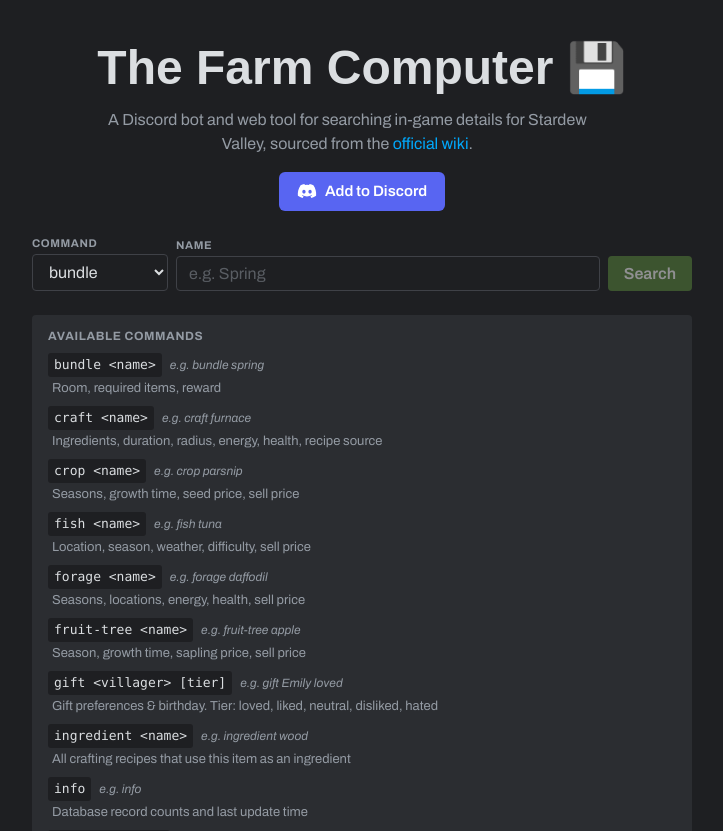
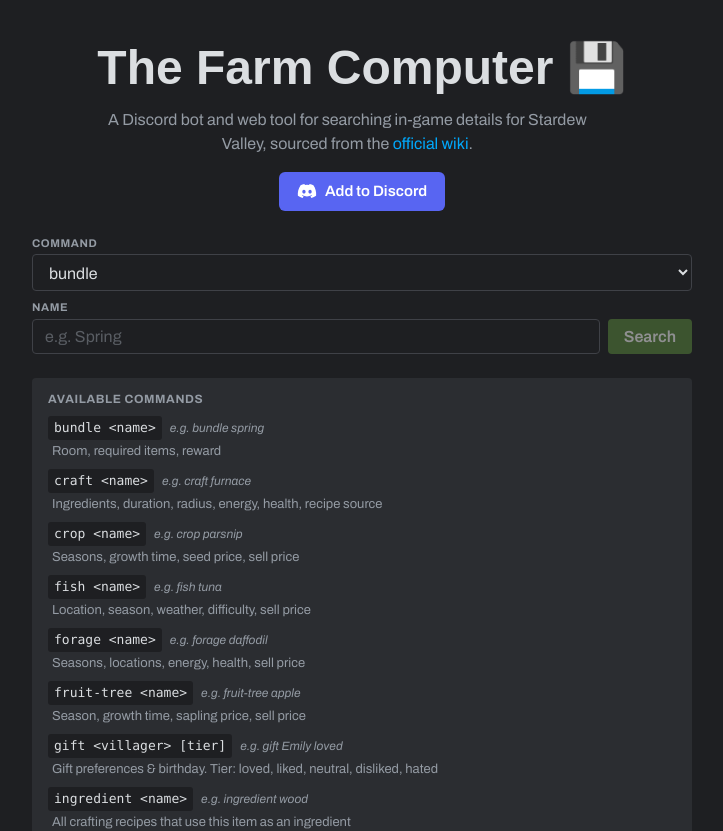
Before and after one commit to blazerzero/thefarmcomputer, a React (Vite) app in the folder web/: page / in a window 1280 px wide. Shown: the top 831 px of the page, without its empty margins (278-1001 px from the left). Built offline with nearby package versions, Linux system fonts and the light colour scheme; a web font is replaced by a local one.

Commit message:
Remove desktop-and-up style for CommandForm since form is already max-width'd on page

```diff
--- a/web/src/components/CommandForm.module.scss
+++ b/web/src/components/CommandForm.module.scss
@@ -94,26 +94,3 @@
 		align-self: flex-end;
 	}
 }
-
-// Large — Layout B: everything inline in one row
-@media (min-width: 1000px) {
-	.form {
-		flex-direction: row;
-		align-items: flex-end;
-	}
-
-	.commandField {
-		flex-shrink: 0;
-		width: 8.5rem;
-	}
-
-	.params {
-		flex: 1;
-		flex-wrap: nowrap;
-		min-width: 0;
-	}
-
-	.field {
-		min-width: 0;
-	}
-}
```
